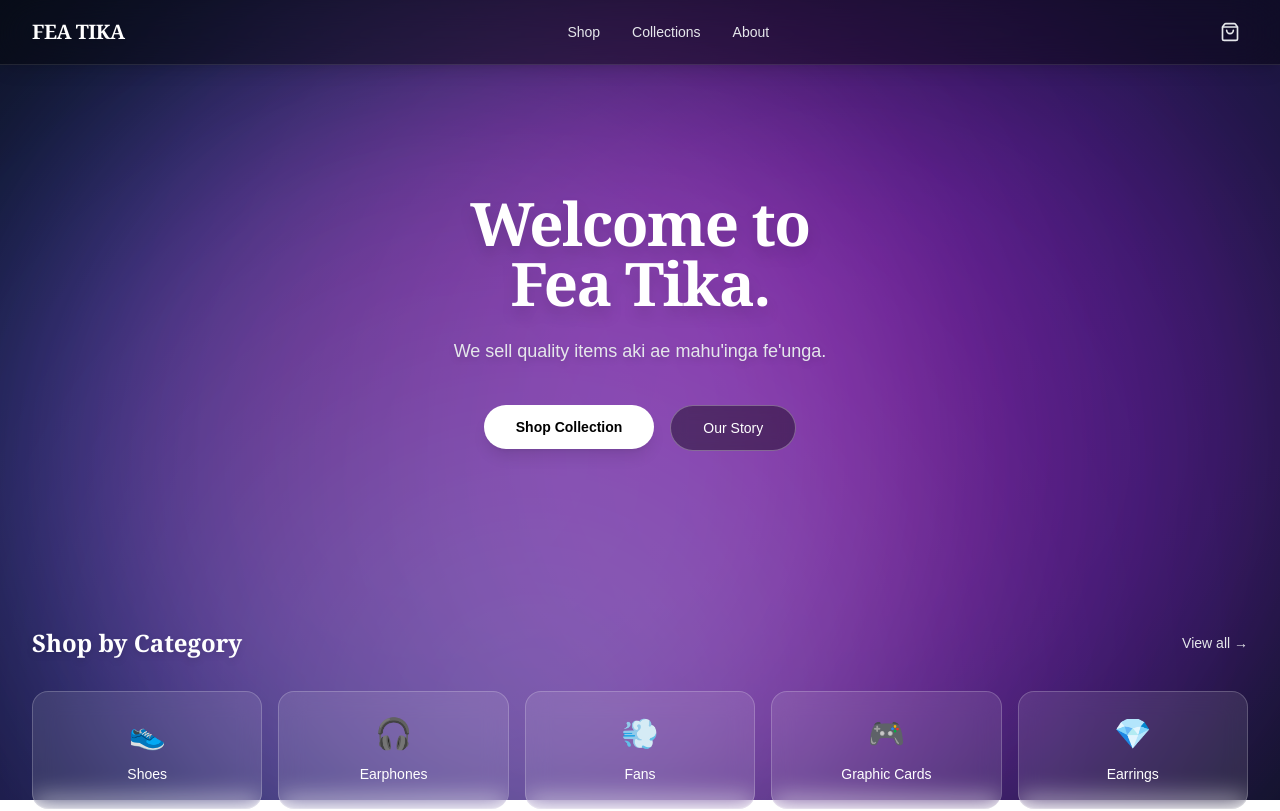
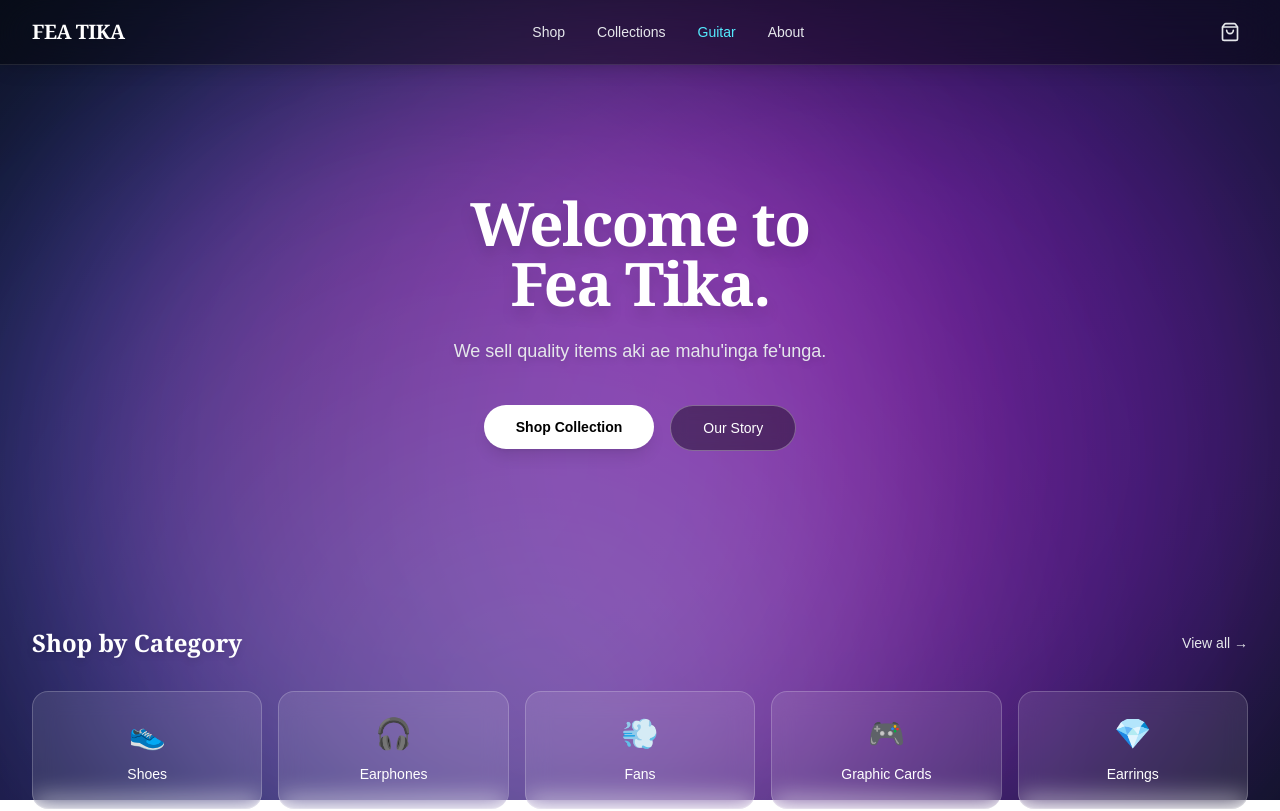
Before and after one commit to Rich92993/Fea-Tika, a Next.js app: page / in a window 1280 px wide. Shown: the top 811 px of the page. Built offline with nearby package versions, Linux system fonts and the light colour scheme; a web font is replaced by a local one.

Commit message:
Fixed navbar guitar link

```diff
--- a/src/components/Navbar.tsx
+++ b/src/components/Navbar.tsx
@@ -23,6 +23,9 @@ export default function Navbar() {
           <Link href="/collections" className="text-sm font-medium text-gray-200 hover:text-white transition-colors">
             Collections
           </Link>
+          <Link href="/guitar" className="text-sm font-medium text-cyan-300 hover:text-cyan-100 transition-colors">
+            Guitar
+          </Link>
           <Link href="/about" className="text-sm font-medium text-gray-200 hover:text-white transition-colors">
             About
           </Link>
```
